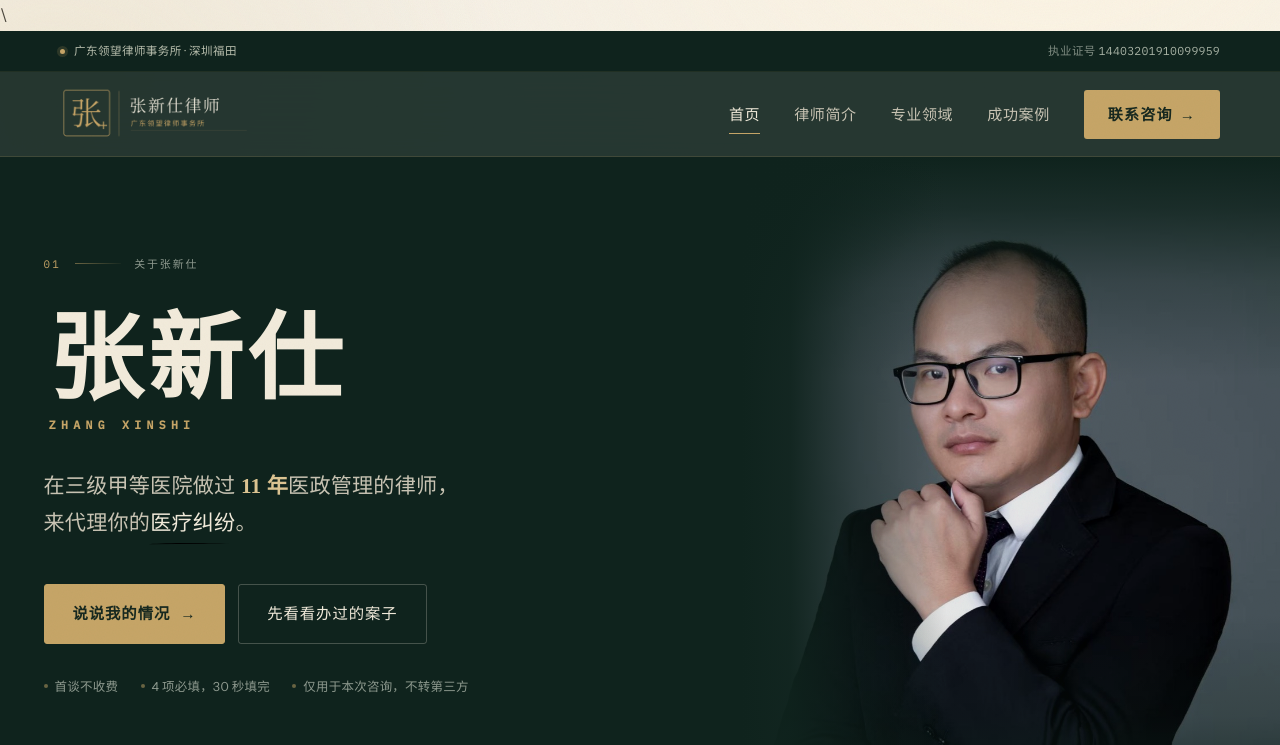
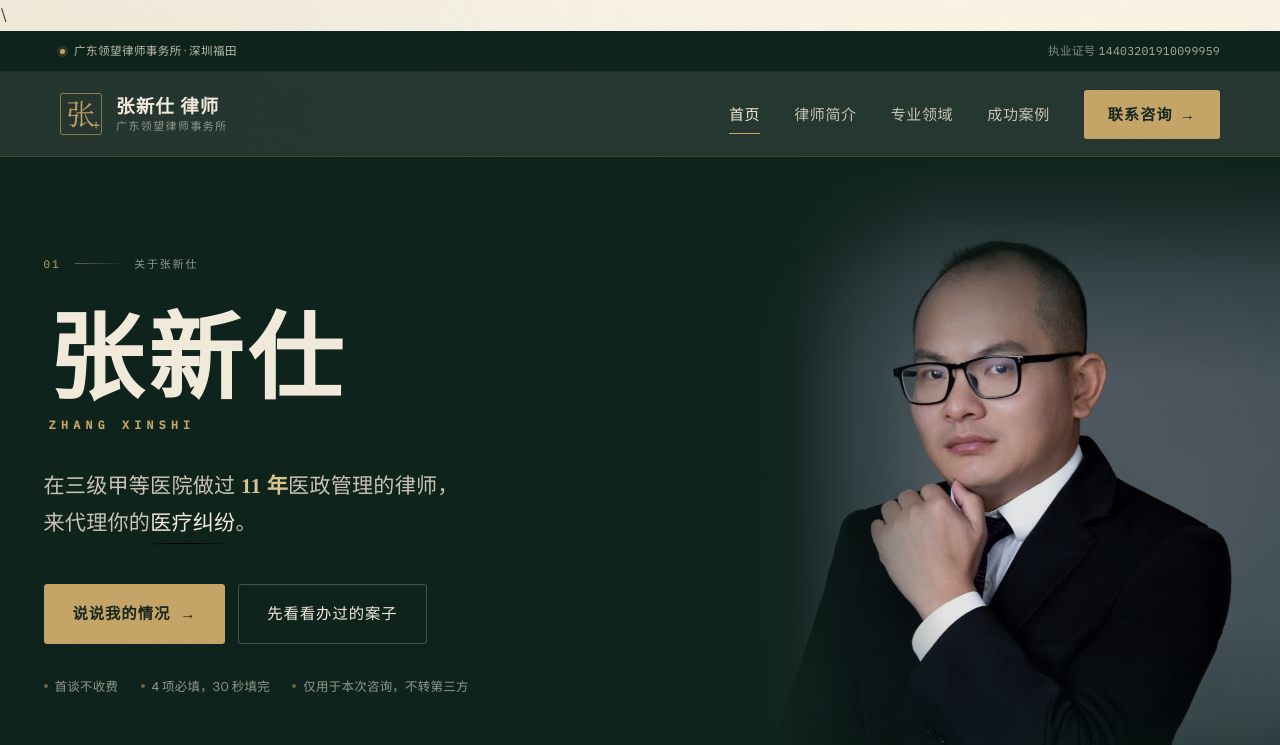
Before and after one commit to vibeluvcommerce/lingwang, a plain HTML site: page index.html in a window 1280 px wide. Shown: the top 745 px of the page. Drawn offline with Linux system fonts and the light colour scheme.

Commit message:
品牌区恢复为「方框张标记 + 文本」方案
整张组合标在页头尺寸下律所名只有 6px，读不出来；
标记单独用图（从组合标裁出，436x436 透明底），姓名与律所名用文本。

```diff
--- a/assets/css/main.css
+++ b/assets/css/main.css
@@ -186,13 +186,40 @@
   flex: none;
 }
 
-/* 品牌组合标：横版 lockup（方框「张」+ 竖线 + 姓名 + 律所名），
-   直接用品牌包提供的原图，不拆分、不改字。 */
-.brand-logo {
+/* 方框「张」标记 —— 从品牌组合标裁出（透明底，源图 436×436）。
+   组合标里的律所名只占字高 10.7%，整张缩到页头尺寸会糊成 6px；
+   所以标记用图，姓名与律所名仍用 HTML 文本：可读，也能被搜索抓取。 */
+.brand-mark {
   display: block;
-  height: 64px;
-  width: auto;
   flex: none;
+}
+
+.brand-mark img {
+  display: block;
+  width: 42px;
+  height: 42px;
+}
+
+.brand-text {
+  display: flex;
+  flex-direction: column;
+  gap: 2px;
+  line-height: 1.25;
+}
+
+.brand-text strong {
+  font-family: var(--font-display);
+  font-size: 1.16rem;
+  font-weight: 600;
+  letter-spacing: .06em;
+  color: var(--bone);
+}
+
+.brand-text em {
+  font-style: normal;
+  font-size: 0.68rem;
+  letter-spacing: .14em;
+  color: var(--bone-3);
 }
 
 /* 主导航 */
@@ -2271,6 +2298,9 @@
   padding-bottom: var(--sp-5);
 }
 
+.foot-brand .brand-text strong { color: #F1EDE1; }
+.foot-brand .brand-text em { color: #8FA196; }
+
 .foot-brand p {
   margin-top: 20px;
   font-size: 0.86rem;
@@ -2564,7 +2594,7 @@
   }
 
   .head-inner { min-height: 76px; }
-  .brand-logo { height: 44px; }
+  .brand-mark img { width: 36px; height: 36px; }
 
   /* Hero 转 flex，避免 grid 留下空格 */
   .hero-grid { display: flex; flex-direction: column; gap: 2.6rem; }
--- a/index.html
+++ b/index.html
@@ -80,7 +80,8 @@
 <header class="site-head">
   <div class="wrap head-inner">
     <a class="brand" href="index.html" aria-label="张新仕律师 首页">
-      <img class="brand-logo" src="assets/img/zhangxinshi-logo.png" alt="张新仕律师 · 广东领望律师事务所" width="2800" height="600">
+      <span class="brand-mark" aria-hidden="true"><img src="assets/img/zhangxinshi-mark.png" alt="" width="436" height="436"></span>
+      <span class="brand-text"><strong>张新仕 律师</strong><em>广东领望律师事务所</em></span>
     </a>
 
     <nav class="nav" id="nav" aria-label="主导航">
@@ -474,7 +475,8 @@
     <div class="foot-grid">
       <div class="foot-brand">
         <a class="brand" href="index.html">
-          <img class="brand-logo" src="assets/img/zhangxinshi-logo.png" alt="张新仕律师 · 广东领望律师事务所" width="2800" height="600">
+          <span class="brand-mark" aria-hidden="true"><img src="assets/img/zhangxinshi-mark.png" alt="" width="436" height="436"></span>
+          <span class="brand-text"><strong>张新仕 律师</strong><em>广东领望律师事务所</em></span>
         </a>
         <p>
           医疗损害责任纠纷 · 司法鉴定异议与纠错 · 医疗机构合规。
```
Also changed, not shown: about.html (+4 -2 lines), cases.html (+4 -2 lines), contact.html (+4 -2 lines), services.html (+4 -2 lines), assets/img/zhangxinshi-mark.png (added).
